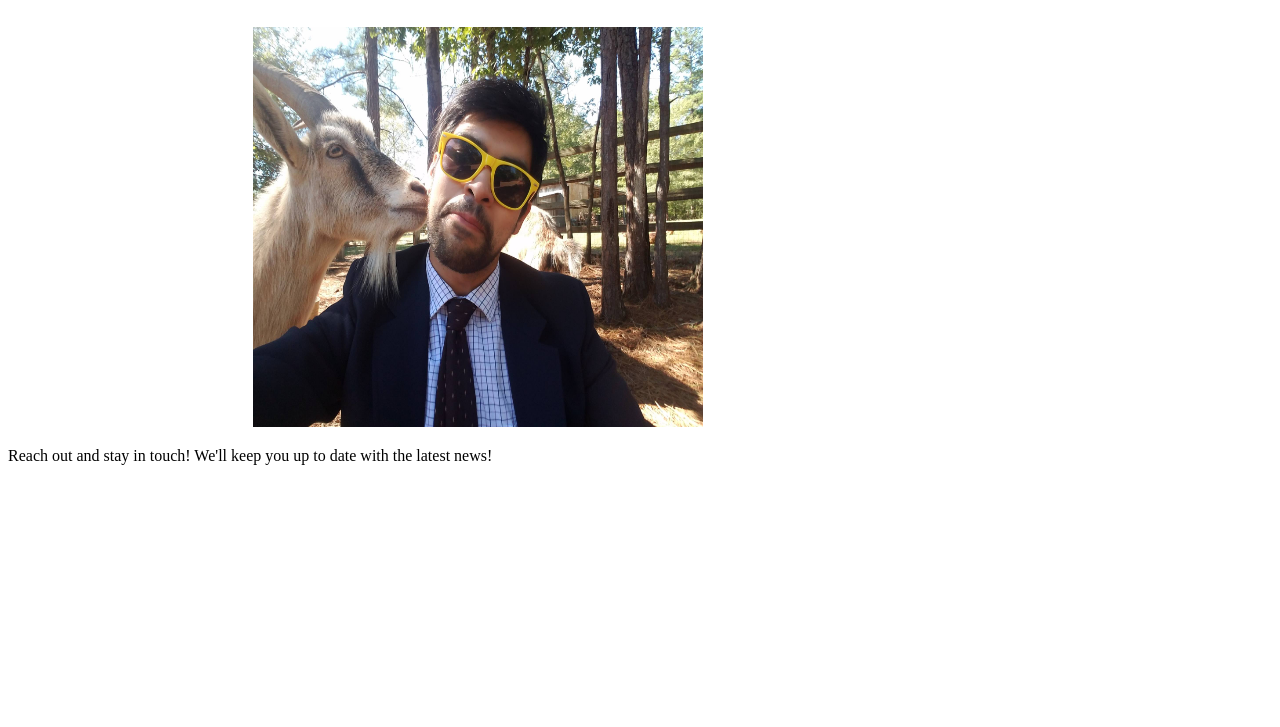
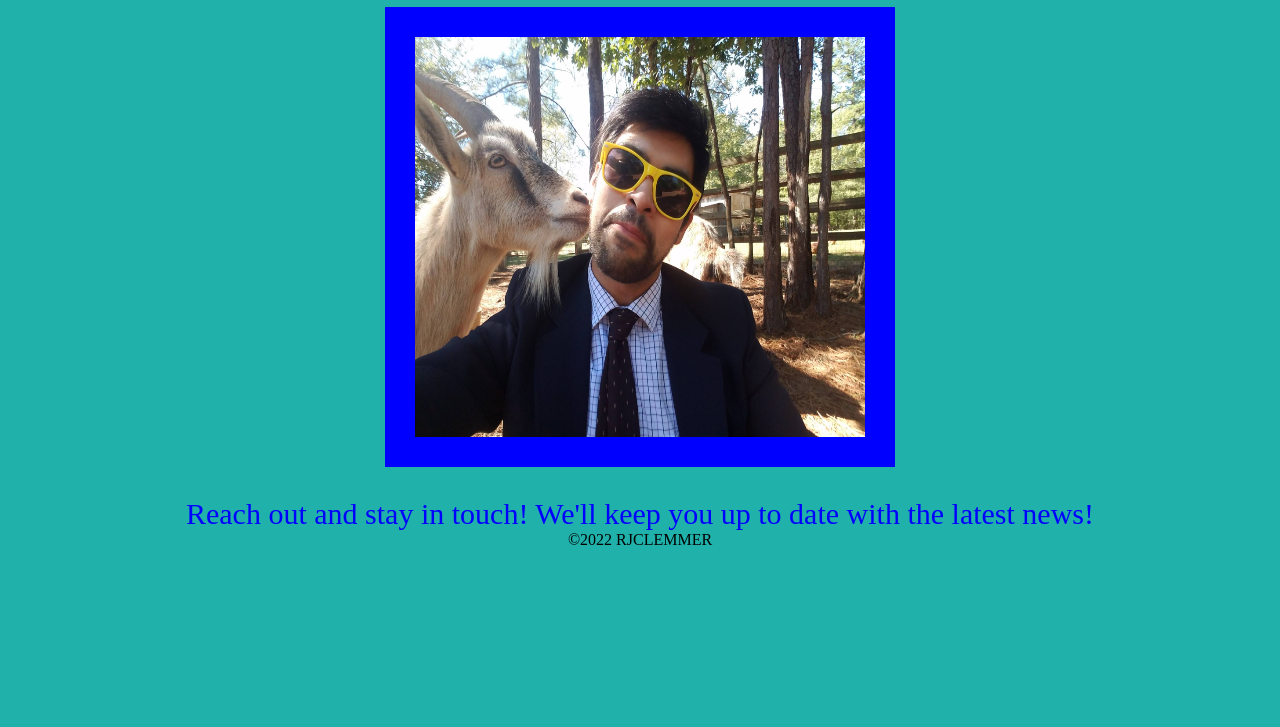
Before and after one commit to rjclemmer/miniproject, a plain HTML site: page index.html in a window 1280 px wide. Shown: the part 73-800 px from the top of the page. Drawn offline with Linux system fonts and the light colour scheme.

Commit message:
added more css and centered image

```diff
--- a/assets/style.css
+++ b/assets/style.css
@@ -1,18 +1,38 @@
+*{
+    background-color: lightseagreen;
+}
 img{
     height: 400px;
     width: 450px;
-    padding: 20px;
-    margin-inline: 225px;
-    align-items: center;
-    display: block;
+
+
 }
 
 header{
     text-align: center;
-    color: red;
+    color: orange;
 }
 
 p1{
-    color:black;
-    font: 50;
+    color:blue;
+    font-size: 30px;
+    text-align: center;
+    display: block;
+    margin-top: 30px;
 }
+
+footer{
+    display: block;
+    text-align: center;
+}
+
+.padding{
+    padding: 30px;
+    background-color: blue;
+}
+
+.center{
+    margin-left: auto;
+    margin-right: auto;
+    display: block;
+}
--- a/index.html
+++ b/index.html
@@ -12,7 +12,7 @@
         </header>
 
         <section>
-        <img src="./images/goat.jpg" alt="goat">
+            <img src="./images/goat.jpg" alt="goat" class="center padding">
         </section>
 
         <section>
@@ -20,4 +20,7 @@
         </section>
 
     </body>
+    <footer>
+        <p2>©2022 RJCLEMMER</p2>
+    </footer>
 </html>
```
